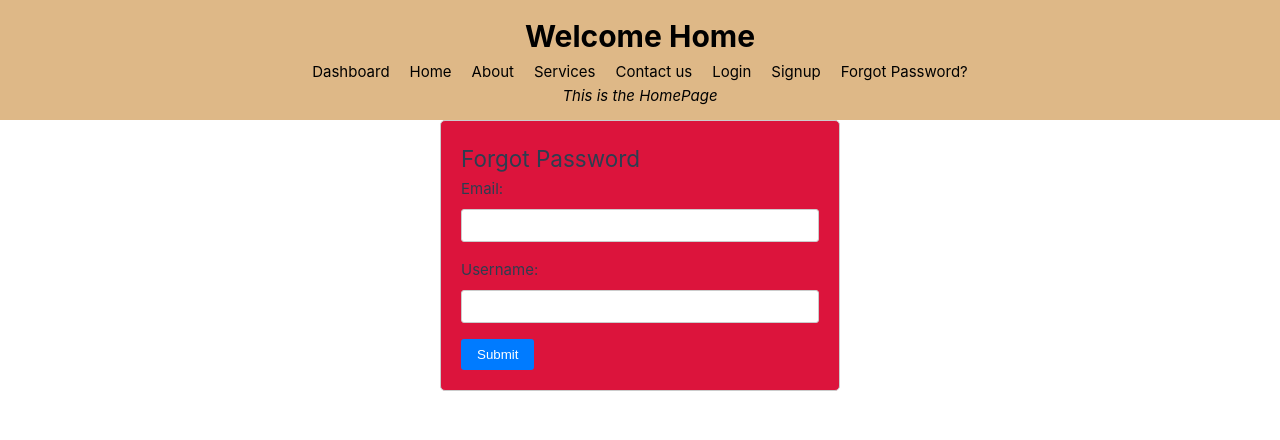
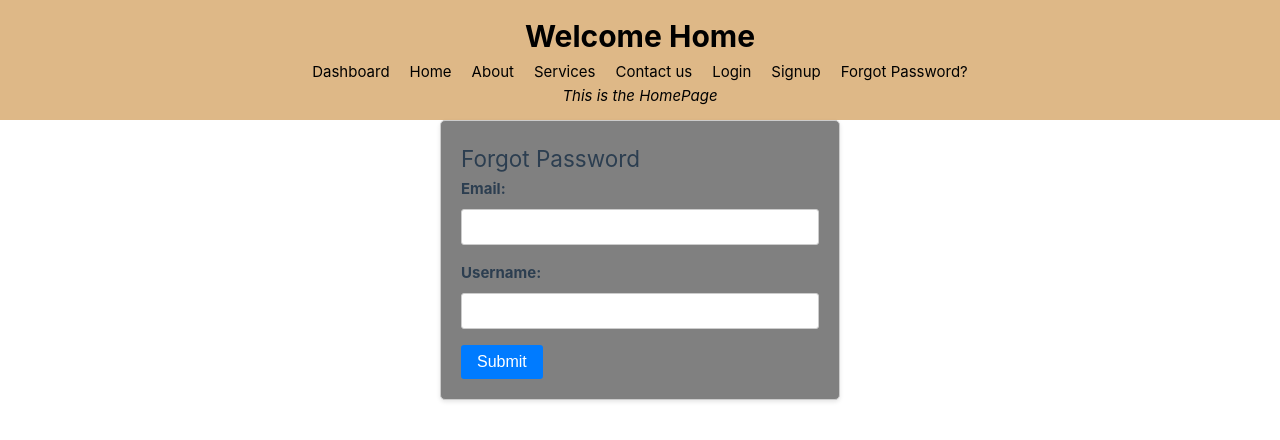
Before and after one commit to valerie157/project-vue, a Vue app: page /forgotpassword in a window 1280 px wide. Shown: the top 440 px of the page. Built offline with nearby package versions, Linux system fonts and the light colour scheme.

Commit message:
Initial commit

```diff
--- a/src/views/DashboardView.vue
+++ b/src/views/DashboardView.vue
@@ -5,9 +5,7 @@
 <template>
 <div>
   <h1>Dashboard</h1>
-  <h1>{{ user }}</h1>
-  <h1>{{ counter.count }}</h1>
-  <button @click="counter.increment">Increment</button>
+
 
 </div>
 
--- a/src/views/ForgotPasswordFormView.vue
+++ b/src/views/ForgotPasswordFormView.vue
@@ -38,12 +38,10 @@ export default {
           this.successMessage = response.data.message;
           this.errorMessage = '';
         } else {
-
           this.errorMessage = response.data.message;
           this.successMessage = '';
         }
       } catch (error) {
-
         this.errorMessage = 'Error in re-setting password try later.';
         console.error('Error in re-setting password:', error);
       }
@@ -60,7 +58,8 @@ export default {
   padding: 20px;
   border: 1px solid #ccc;
   border-radius: 5px;
-  background-color:crimson;
+  background-color:grey;
+  box-shadow: 0 2px 4px rgba(0, 0, 0, 0.1);
 }
 
 .form-group {
@@ -70,6 +69,7 @@ export default {
 .form-group label {
   display: block;
   margin-bottom: 0.5rem;
+  font-weight: bold;
 }
 
 .form-group input {
@@ -77,25 +77,29 @@ export default {
   padding: 0.5rem;
   border: 1px solid #ccc;
   border-radius: 3px;
+  font-size: 1rem;
 }
 
 .error-message {
   color: red;
   margin-bottom: 1rem;
+  font-size: 0.8rem;
 }
 
 .success-message {
   color: green;
   margin-bottom: 1rem;
+  font-size: 0.8rem;
 }
 
 .submit-button {
   background-color: #007bff;
-  color: white;
+  color: #fff;
   padding: 0.5rem 1rem;
   border: none;
   border-radius: 3px;
   cursor: pointer;
+  font-size: 1rem;
 }
 
 .submit-button:hover {
--- a/src/views/LoginView.vue
+++ b/src/views/LoginView.vue
@@ -8,7 +8,7 @@ const password = ref('')
 const router = useRouter()
 const login = async () => {
     console.log(`${username.value}  ${password.value}`);
-    // Save the value
+    // Save
    axios.post('http://127.0.0.1:8000/api/login',{username:username.value,password:password.value});
    router.push('/dashboard')
 };
--- a/src/views/SignupView.vue
+++ b/src/views/SignupView.vue
@@ -2,17 +2,26 @@
 import { ref } from 'vue'
 import axios from 'axios';
 
-const username = ref('john')
+const name = ref('john')
 const email = ref('john@gmail.com')
 const password = ref('john123')
 
 const signup = async () => {
-    console.log(`${username.value} ${email.value} ${password.value}`);
-    // Save the value
-    axios.post('http://127.0.0.1:8000/api/signup',{username:username.value,email:email.value,password:password.value});
-    // copy and paste the url fom your postman and you should be able to get your values  eg: {username, email, password}
+    console.log(`${name.value} ${email.value} ${password.value}`);
+
+    try {
+        const response = await axios.post('http://127.0.0.1:8000/api/signup', {
+            name: name.value,
+            email: email.value,
+            password: password.value
+        });
+        console.log(response.data);
+    } catch (error) {
+        console.error(error);
+    }
 }
 </script>
+
 
 <template>
     <div class="signup-container">
@@ -20,7 +29,7 @@ const signup = async () => {
             <h1>Signup Here</h1>
             <form @submit.prevent="signup">
                 <div class="form-group">
-                    <input class="form-input" type="text" placeholder="Enter username" v-model="username">
+                    <input class="form-input" type="text" placeholder="Enter name" v-model="name">
                 </div>
                 <div class="form-group">
                     <input class="form-input" type="email" placeholder="Enter email" v-model="email">
@@ -32,7 +41,7 @@ const signup = async () => {
                     <button class="form-button" type="submit">Signup</button>
                 </div>
             </form>
-            <p>{{ username }}</p>
+            <!-- <p>{{ username }}</p> -->
         </div>
     </div>
 </template>
```
